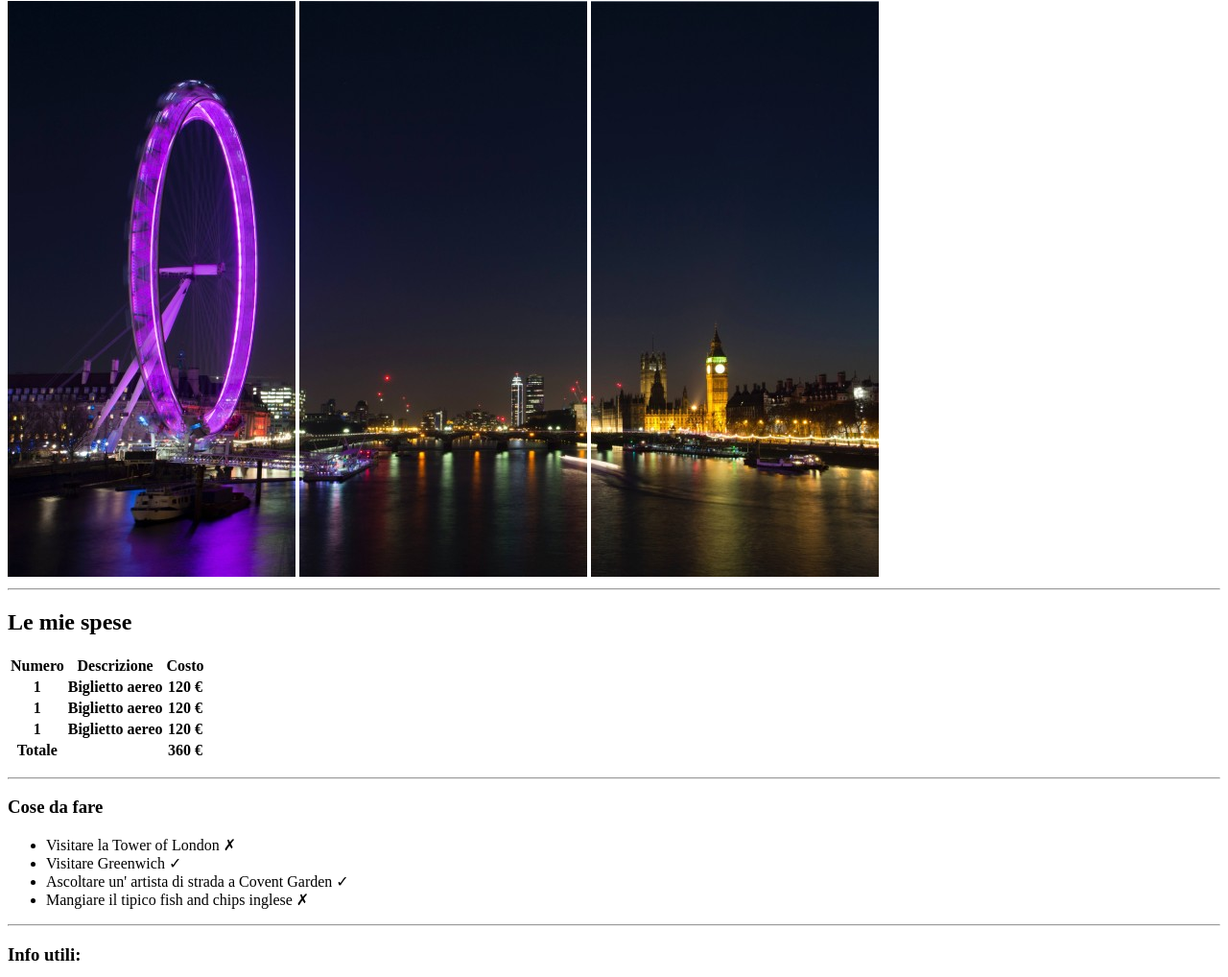
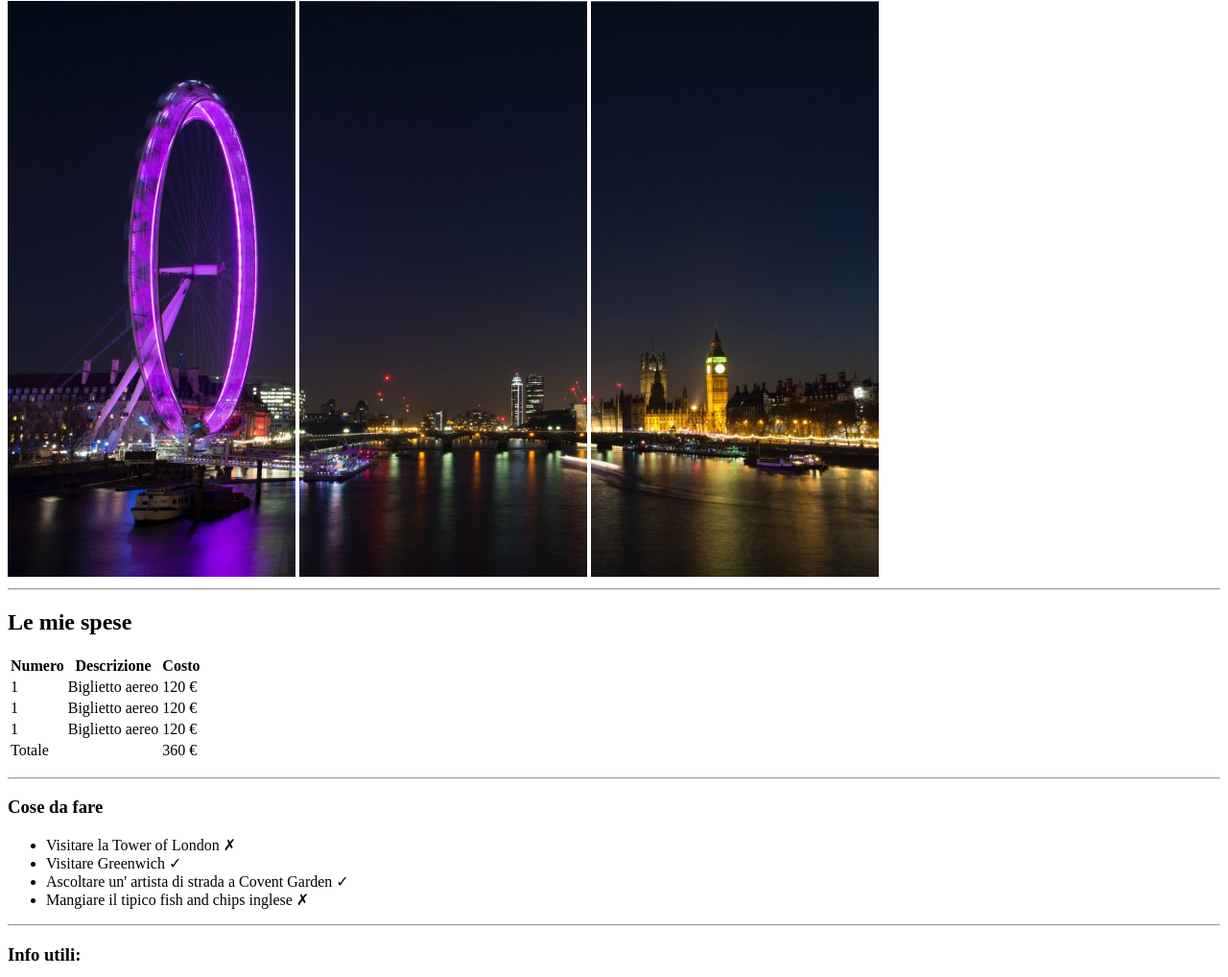
Before and after one commit to RiccardoPietrobon/html-london-trip, a plain HTML site: page index.html in a window 1280 px wide. Shown: the part 79-1097 px from the top of the page at 96% size. Drawn offline with Linux system fonts and the light colour scheme.

Commit message:
correzione tabella

```diff
--- a/index.html
+++ b/index.html
@@ -21,35 +21,36 @@
             <h2>Le mie spese</h2>
 
             <table>
-                <tr>
+                <thead>
                     <th>Numero</th>
                     <th>Descrizione</th>
                     <th>Costo</th>
-                </tr>
+                </thead>
 
-                <tr>
-                    <th> 1 </th>
-                    <th> Biglietto aereo </th>
-                    <th> 120 &euro;</th>
-                </tr>
+                <tbody>
+                    <td> 1 </td>
+                    <td> Biglietto aereo </td>
+                    <td> 120 &euro;</td>
+                </tbody>
 
-                <tr>
-                    <th> 1 </th>
-                    <th> Biglietto aereo </th>
-                    <th> 120 &euro;</th>
-                </tr>
+                <tbody>
+                    <td> 1 </td>
+                    <td> Biglietto aereo </td>
+                    <td> 120 &euro;</td>
+                </tbody>
+                <tbody>
+                    <td> 1 </td>
+                    <td> Biglietto aereo </td>
+                    <td> 120 &euro;</td>
+                </tbody>
 
-                <tr>
-                    <th> 1 </th>
-                    <th> Biglietto aereo </th>
-                    <th> 120 &euro;</th>
-                </tr>
 
-                <tr>
-                    <th> Totale</th>
-                    <th></th>
-                    <th> 360 &euro;</th>
-                </tr>
+                <tbody>
+                    <td> Totale </td>
+                    <td></td>
+                    <td> 360 &euro;</td>
+                </tbody>
+
 
             </table>
 
```
